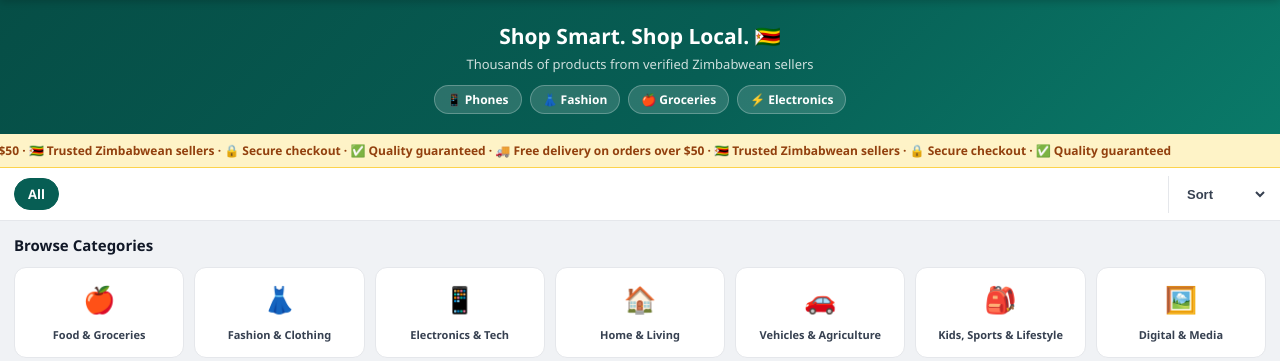
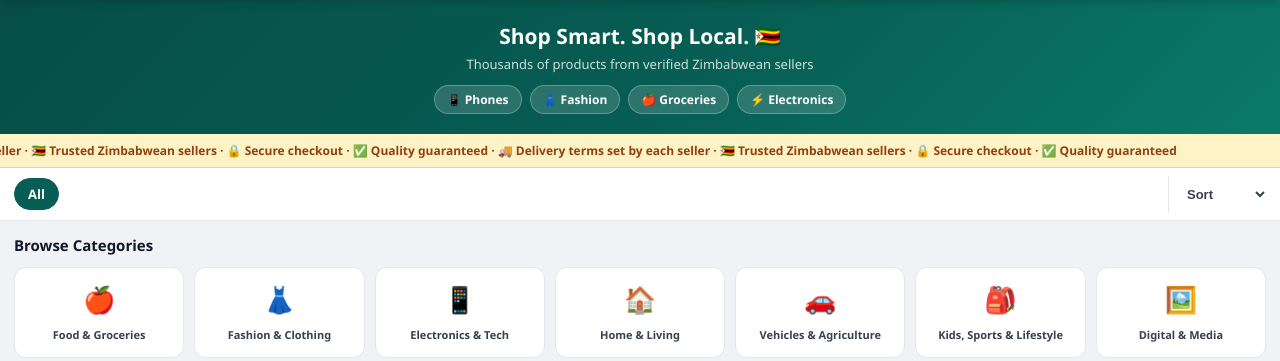
Before and after one commit to TerryTaku2/Chatbot, a Flask app: page /shop in a window 1280 px wide. Shown: the part 56-417 px from the top of the page. Run offline with Flask 3, Linux system fonts and the light colour scheme; data that the repository does not hold is empty; parts of the project's set-up code (start-up, migrations or seed data) failed here and were passed over; some libraries are stand-ins or nearby versions.

Commit message:
Fix inaccurate "free delivery over \$50" claim in shop promo strip
Delivery terms are set per-seller, not a site-wide policy — the strip
was making a promise the platform doesn't actually guarantee.

Co-Authored-By: Claude Sonnet 5 <noreply@anthropic.com>

```diff
--- a/templates/shop.html
+++ b/templates/shop.html
@@ -148,7 +148,7 @@
 
 <!-- Promo strip -->
 <div class="promo-strip">
-  <span>🚚 Free delivery on orders over $50 · 🇿🇼 Trusted Zimbabwean sellers · 🔒 Secure checkout · ✅ Quality guaranteed · 🚚 Free delivery on orders over $50 · 🇿🇼 Trusted Zimbabwean sellers · 🔒 Secure checkout · ✅ Quality guaranteed &nbsp;&nbsp;&nbsp;</span>
+  <span>🚚 Delivery terms set by each seller · 🇿🇼 Trusted Zimbabwean sellers · 🔒 Secure checkout · ✅ Quality guaranteed · 🚚 Delivery terms set by each seller · 🇿🇼 Trusted Zimbabwean sellers · 🔒 Secure checkout · ✅ Quality guaranteed &nbsp;&nbsp;&nbsp;</span>
 </div>
 {% endif %}
 
```
